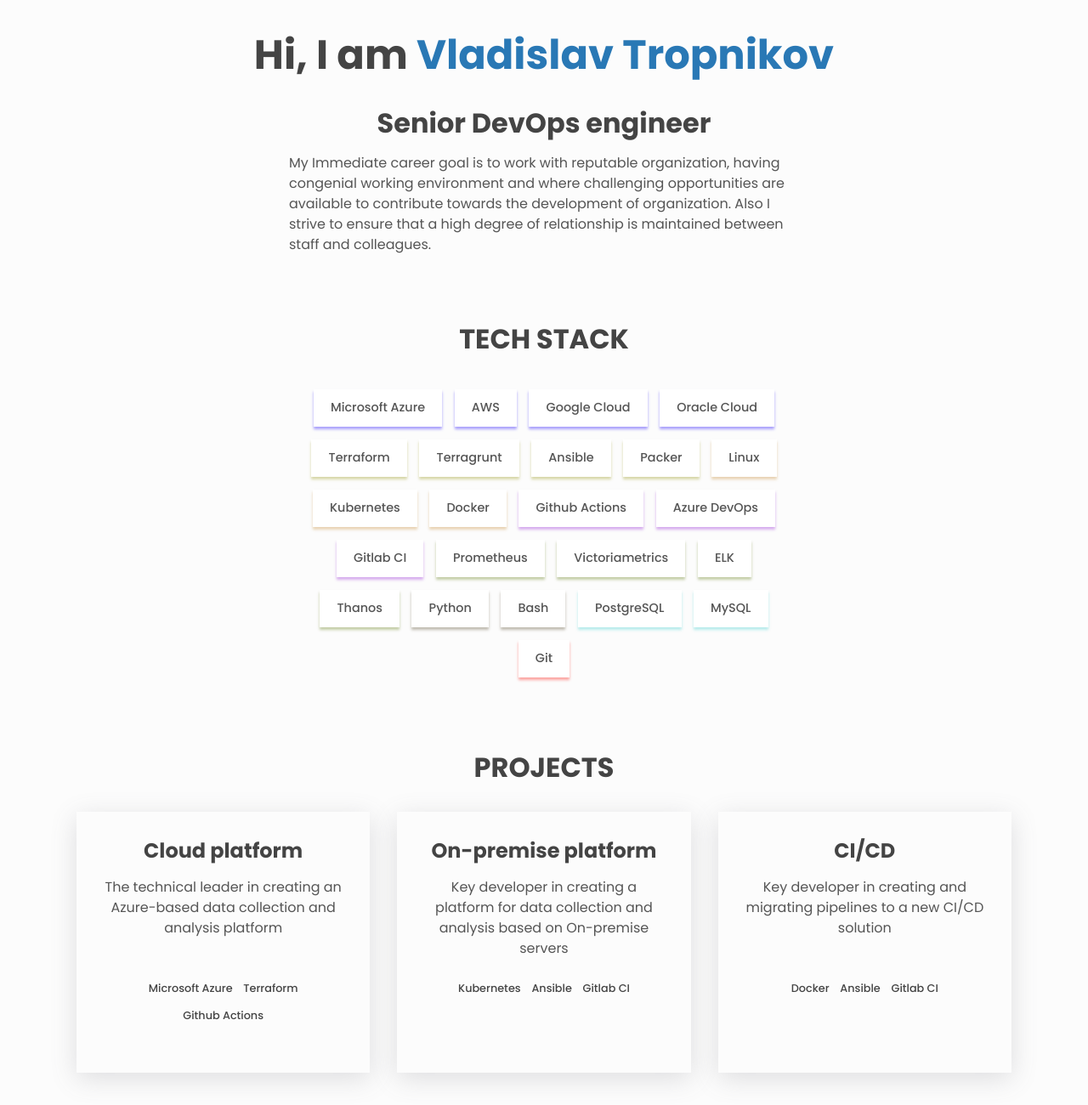
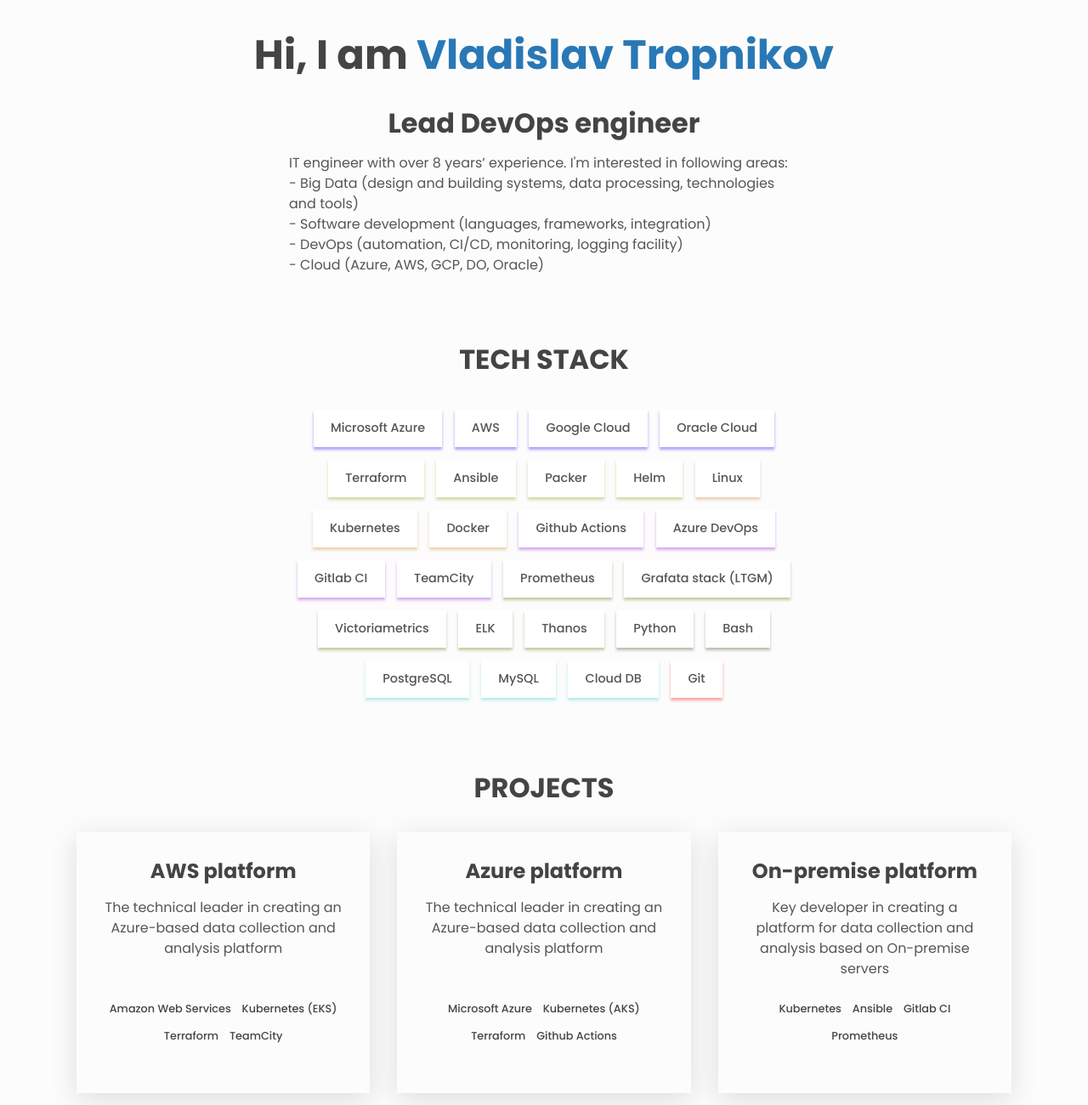
Before and after one commit to tropnikovvl/portfolio, a plain HTML site: page index.html in a window 1280 px wide. Shown: the part 140-1440 px from the top of the page at 85% size. Drawn offline with Linux system fonts and the light colour scheme.

Commit message:
update text

```diff
--- a/index.html
+++ b/index.html
@@ -63,13 +63,13 @@
       <!-- About -->
       <div class="about center">
         <h1>Hi, I am <span class="about__name">Vladislav Tropnikov</span></h1>
-        <h2 class="about__role">Senior DevOps engineer</h2>
+        <h2 class="about__role">Lead DevOps engineer</h2>
         <p class="about__desc">
-          My Immediate career goal is to work with reputable organization,
-          having congenial working environment and where challenging
-          opportunities are available to contribute towards the development of
-          organization. Also I strive to ensure that a high degree of
-          relationship is maintained between staff and colleagues.
+          IT engineer with over 8 years’ experience. I'm interested in following areas: <br>
+          - Big Data (design and building systems, data processing, technologies and tools) <br>
+          - Software development (languages, frameworks, integration) <br>
+          - DevOps (automation, CI/CD, monitoring, logging facility) <br>
+          - Cloud (Azure, AWS, GCP, DO, Oracle) <br>
         </p>
       </div>
 
@@ -86,9 +86,9 @@
           <li class="skills__list-item btn btn--plain--cloud">Oracle Cloud</li>
           <!-- IaC -->
           <li class="skills__list-item btn btn--plain--iac">Terraform</li>
-          <li class="skills__list-item btn btn--plain--iac">Terragrunt</li>
           <li class="skills__list-item btn btn--plain--iac">Ansible</li>
           <li class="skills__list-item btn btn--plain--iac">Packer</li>
+          <li class="skills__list-item btn btn--plain--iac">Helm</li>
           <!-- Deployment -->
           <li class="skills__list-item btn btn--plain--deploy">Linux</li>
           <li class="skills__list-item btn btn--plain--deploy">Kubernetes</li>
@@ -97,8 +97,10 @@
           <li class="skills__list-item btn btn--plain--cicd">Github Actions</li>
           <li class="skills__list-item btn btn--plain--cicd">Azure DevOps</li>
           <li class="skills__list-item btn btn--plain--cicd">Gitlab CI</li>
+          <li class="skills__list-item btn btn--plain--cicd">TeamCity</li>
           <!-- Monitoring -->
           <li class="skills__list-item btn btn--plain--mon">Prometheus</li>
+          <li class="skills__list-item btn btn--plain--mon">Grafata stack (LTGM)</li>
           <li class="skills__list-item btn btn--plain--mon">Victoriametrics</li>
           <li class="skills__list-item btn btn--plain--mon">ELK</li>
           <li class="skills__list-item btn btn--plain--mon">Thanos</li>
@@ -108,6 +110,7 @@
           <!-- DataBases -->
           <li class="skills__list-item btn btn--plain--db">PostgreSQL</li>
           <li class="skills__list-item btn btn--plain--db">MySQL</li>
+          <li class="skills__list-item btn btn--plain--db">Cloud DB</li>
           <!-- other -->
           <li class="skills__list-item btn btn--plain--oth">Git</li>
         </ul>
@@ -119,7 +122,37 @@
 
         <div class="projects__grid">
           <div class="project">
-            <h3>Cloud platform</h3>
+            <h3>AWS platform</h3>
+            <p class="project__description">
+              The technical leader in creating an Azure-based data collection
+              and analysis platform
+            </p>
+            <p>&nbsp;</p>
+            <ul class="project__stack">
+              <li class="project__stack-item">Amazon Web Services</li>
+              <li class="project__stack-item">Kubernetes (EKS)</li>
+              <li class="project__stack-item">Terraform</li>
+              <li class="project__stack-item">TeamCity</li>
+            </ul>
+
+            <!-- <a
+              href="https://github.com"
+              aria-label="source code"
+              class="link link--icon"
+            >
+              <i aria-hidden="true" class="fab fa-github"></i>
+            </a>
+            <a
+              href="https://example.com"
+              aria-label="live preview"
+              class="link link--icon"
+            >
+              <i aria-hidden="true" class="fas fa-external-link-alt"></i>
+            </a> -->
+          </div>
+
+          <div class="project">
+            <h3>Azure platform</h3>
             <p class="project__description">
               The technical leader in creating an Azure-based data collection
               and analysis platform
@@ -127,6 +160,7 @@
             <p>&nbsp;</p>
             <ul class="project__stack">
               <li class="project__stack-item">Microsoft Azure</li>
+              <li class="project__stack-item">Kubernetes (AKS)</li>
               <li class="project__stack-item">Terraform</li>
               <li class="project__stack-item">Github Actions</li>
             </ul>
@@ -157,35 +191,7 @@
               <li class="project__stack-item">Kubernetes</li>
               <li class="project__stack-item">Ansible</li>
               <li class="project__stack-item">Gitlab CI</li>
-            </ul>
-
-            <!-- <a
-              href="https://github.com"
-              aria-label="source code"
-              class="link link--icon"
-            >
-              <i aria-hidden="true" class="fab fa-github"></i>
-            </a>
-            <a
-              href="https://example.com"
-              aria-label="live preview"
-              class="link link--icon"
-            >
-              <i aria-hidden="true" class="fas fa-external-link-alt"></i>
-            </a> -->
-          </div>
-
-          <div class="project">
-            <h3>CI/CD</h3>
-            <p class="project__description">
-              Key developer in creating and migrating pipelines to a new CI/CD
-              solution
-            </p>
-            <p>&nbsp;</p>
-            <ul class="project__stack">
-              <li class="project__stack-item">Docker</li>
-              <li class="project__stack-item">Ansible</li>
-              <li class="project__stack-item">Gitlab CI</li>
+              <li class="project__stack-item">Prometheus</li>
             </ul>
 
             <!-- <a
```
